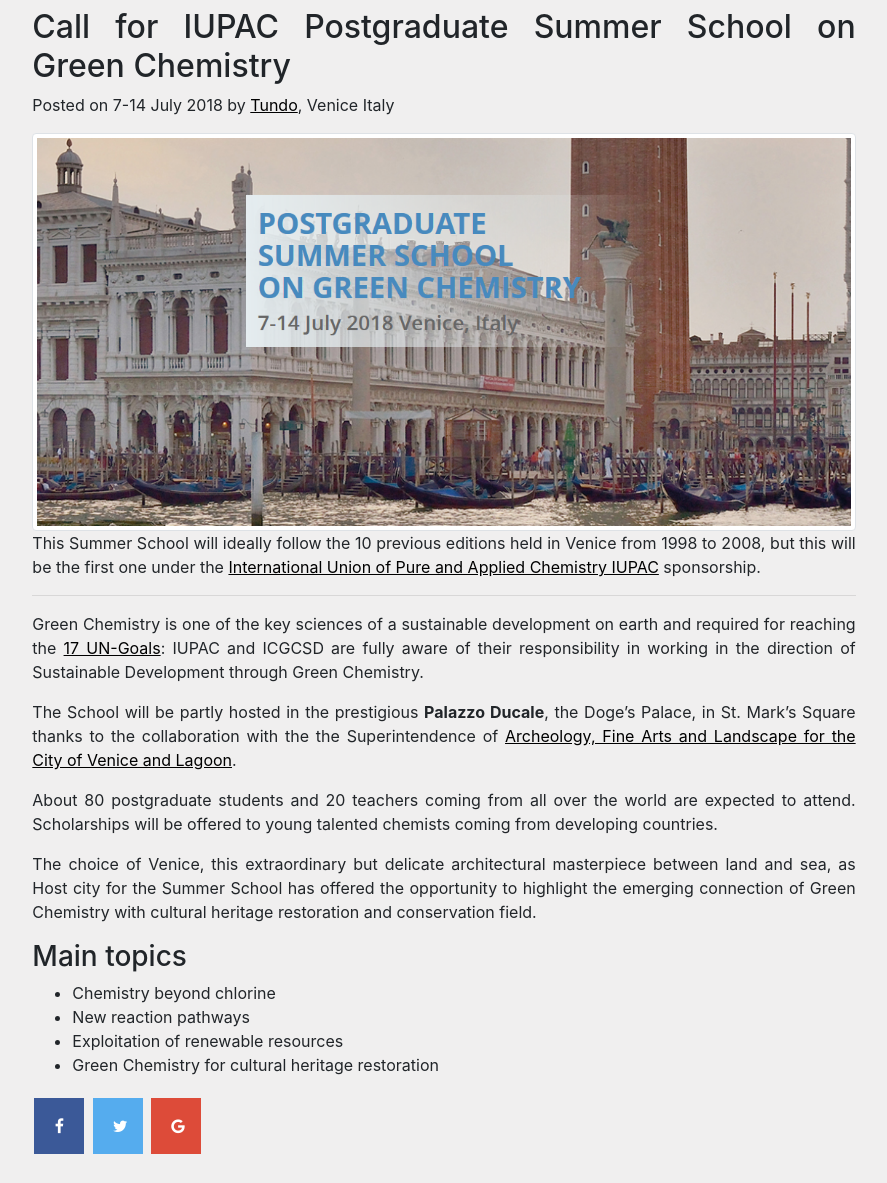
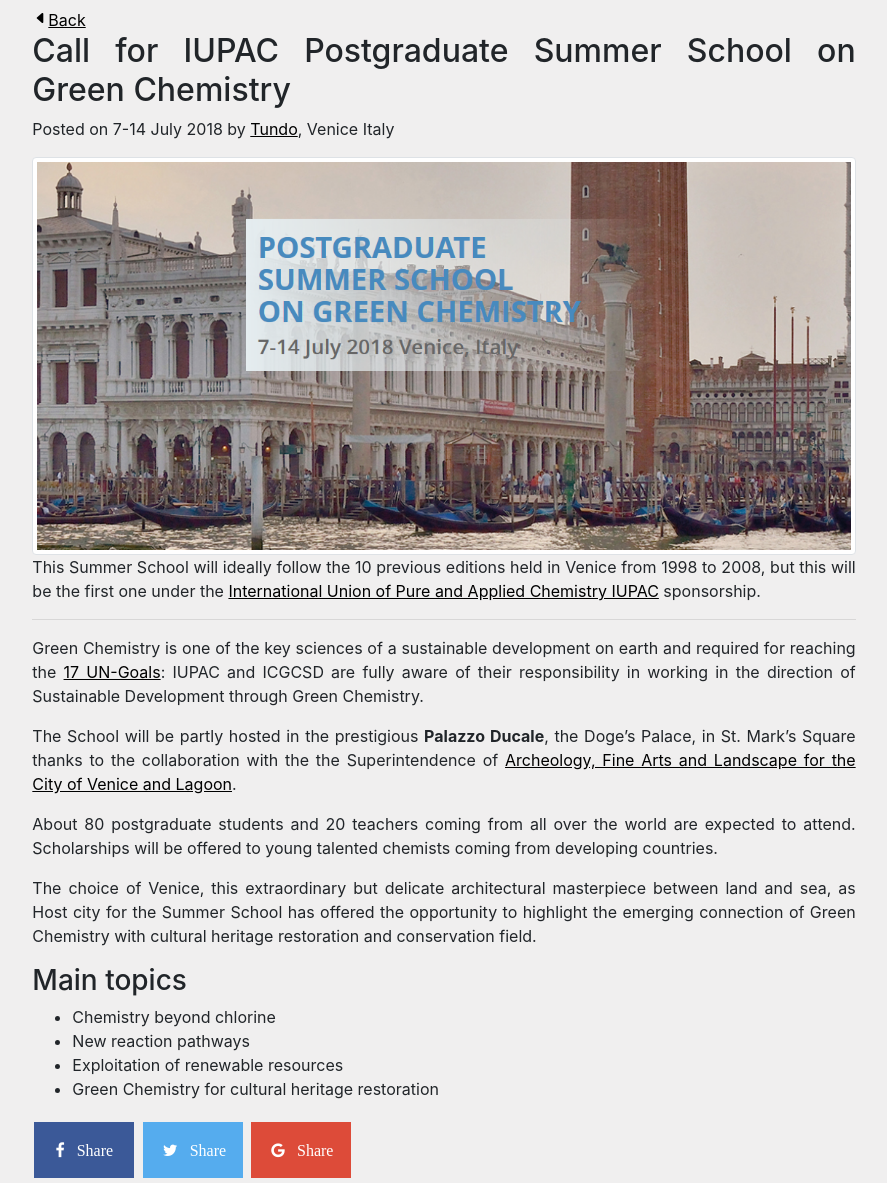
Before and after one commit to Barzazzi/Fondazione, a PHP site: page /article.php in a window 1280 px wide. Shown: the part 135-1318 px from the top of the page, without its empty margins (196-1083 px from the left). Before the commit the page ends 1289 px from the top, so only its background shows below. Run offline with PHP 8.4, Linux system fonts and the light colour scheme; some libraries are stand-ins or nearby versions.

Commit message:
sistemato articolo e stile

```diff
--- a/article.php
+++ b/article.php
@@ -54,6 +54,7 @@
     <div class="row mx-0 px-0">
       <div class="col-lg-2 col-sm-1"></div>
       <div class="col-lg-8 col-sm-10 pt-2">
+      <a href="index.php" class="link"><ion-icon name="caret-back-outline"></ion-icon>Back</a>
         <div class="blog-post text-justify">
             <h2 class="blog-post-title">Call for IUPAC Postgraduate Summer School on Green Chemistry</h2>
             <p class="blog-post-meta">Posted on 7-14 July 2018 by <a href="#" class="link">Tundo</a>, Venice Italy</p>
@@ -82,9 +83,9 @@
                 <li>Exploitation of renewable resources</li>
                 <li>Green Chemistry for cultural heritage restoration</li>
             </ul>
-            <a href="#" class="fa fa-facebook"></a>
-            <a href="#" class="fa fa-twitter"></a>
-            <a href="#" class="fa fa-google"></a>
+            <a href="#" class="fa fa-facebook">&nbsp&nbsp&nbspShare</a>
+            <a href="#" class="fa fa-twitter">&nbsp&nbsp&nbspShare</a>
+            <a href="#" class="fa fa-google">&nbsp&nbsp&nbspShare</a>
         </div>
 
 
@@ -97,6 +98,6 @@
     <script src="https://cdnjs.cloudflare.com/ajax/libs/popper.js/1.12.9/umd/popper.min.js" integrity="sha384-ApNbgh9B+Y1QKtv3Rn7W3mgPxhU9K/ScQsAP7hUibX39j7fakFPskvXusvfa0b4Q" crossorigin="anonymous"></script>
     <script src="https://maxcdn.bootstrapcdn.com/bootstrap/4.0.0/js/bootstrap.min.js" integrity="sha384-JZR6Spejh4U02d8jOt6vLEHfe/JQGiRRSQQxSfFWpi1MquVdAyjUar5+76PVCmYl" crossorigin="anonymous"></script>
     <script scr="script.js"></script>
-
+    <script src="https://unpkg.com/ionicons@5.0.0/dist/ionicons.js"></script>
   </body>
 </html>
--- a/style.css
+++ b/style.css
@@ -40,11 +40,15 @@ a.link:hover{
 .fa {
     padding: 20px;
     font-size: 30px;
-    width: 50px;
+    width: 100px;
     text-align: center;
     text-decoration: none;
     margin: 5px 2px;
 }
+.fa:hover {
+    opacity: 0.7;
+    text-decoration: none;
+  }
 .fa-facebook {
     background: #3B5998;
     color: white;
```
